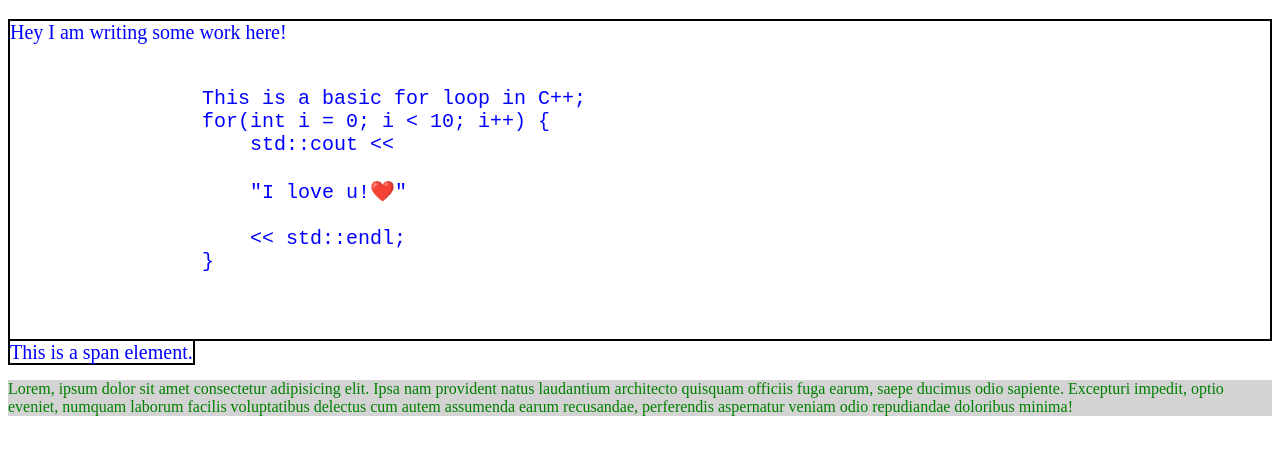
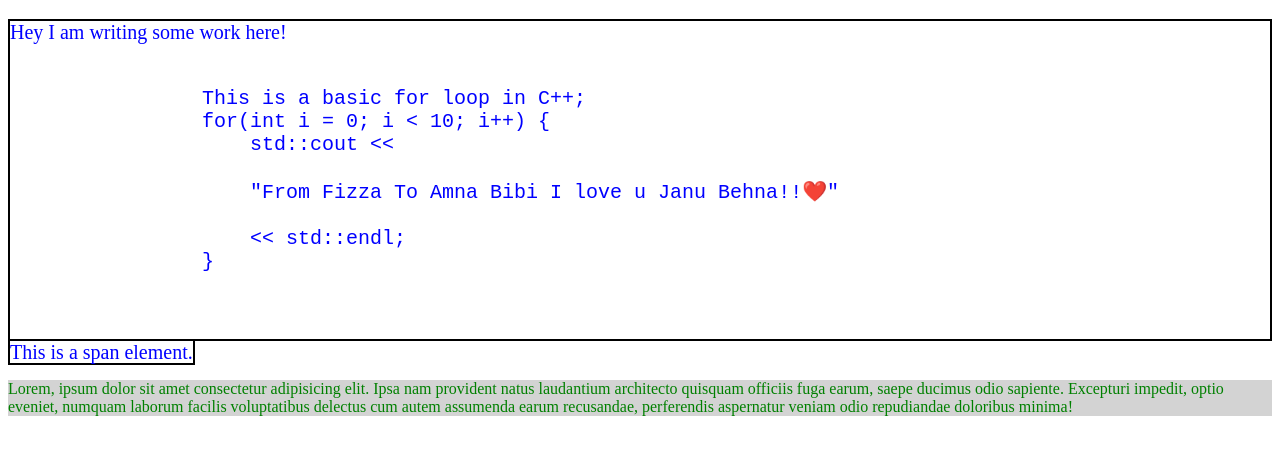
Before and after one commit to FizzaMumtaz/Sigma-Web-Dev-Course-Repo, a plain HTML site: page Video 14/index.html in a window 1280 px wide. Shown: the part 61-516 px from the top of the page. Drawn offline with Linux system fonts and the light colour scheme.

Commit message:
Updated Changes

```diff
--- a/Video 14/index.html
+++ b/Video 14/index.html
@@ -27,7 +27,7 @@
                 for(int i = 0; i < 10; i++) {
                     std::cout <<
 
-                    "I love u!❤️"
+                    "From Fizza To Amna Bibi I love u Janu Behna!!❤️"
 
                     << std::endl;
                 }
```
